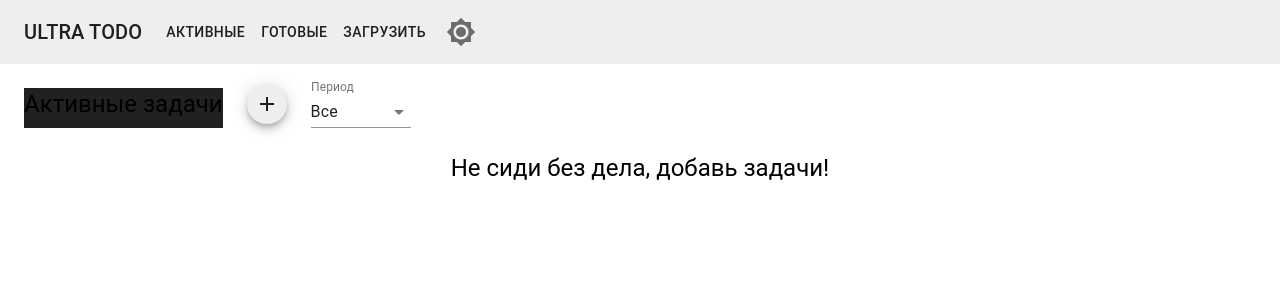
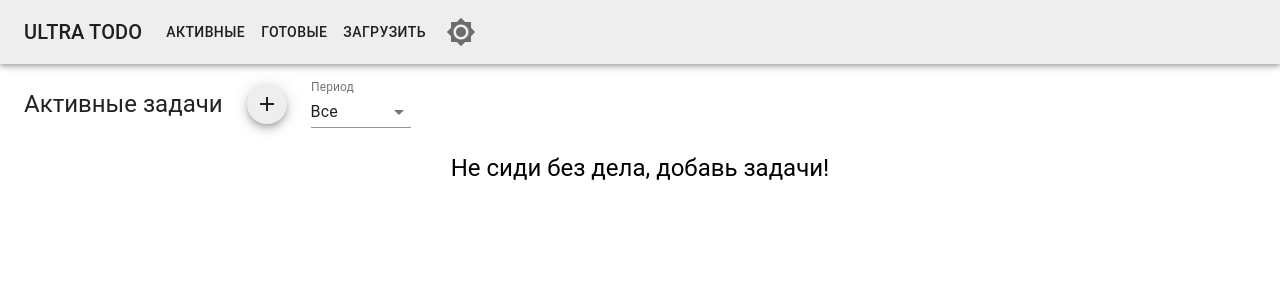
Before and after one commit to andrey-kulevich/ultra_todo, a React (Create React App) app: page /active in a window 1280 px wide. Shown: the top 300 px of the page. Built offline with nearby package versions, Linux system fonts and the light colour scheme.

Commit message:
fixed displaying of dark theme

```diff
--- a/src/App.tsx
+++ b/src/App.tsx
@@ -25,9 +25,14 @@ export default function App() {
     useEffect(() => {
         if (localStorage.getItem('todos'))
             setTodos(JSON.parse(localStorage.getItem('todos') as string) as TodoInterface[])
+        if (localStorage.getItem('dark'))
+            setDark(localStorage.getItem('dark') === 'true')
     },[])
 
-    const switchTheme = () => { setDark(!dark) }
+    const switchTheme = () => {
+        localStorage.setItem('dark', dark ? 'false' : 'true')
+        setDark(!dark)
+    }
 
     const addTodo = (todo : TodoInterface) => {
         setTodos((todos) => {
@@ -88,6 +93,6 @@ export default function App() {
                     {routes}
                 </TodosProvider>
           </Router>
-      </ThemeProvider>
+        </ThemeProvider>
   );
 }
--- a/src/containers/PageContainer.tsx
+++ b/src/containers/PageContainer.tsx
@@ -7,9 +7,12 @@ const useStyles = makeStyles((theme: Theme) =>
     createStyles({
         root: {
             backgroundColor: theme.palette.secondary.main,
+            minHeight: '100vh',
+            width: '100%'
+        },
+        container: {
             paddingTop: '1em',
             paddingBottom: '1em',
-            height: '100vh'
         }
     }),
 );
@@ -17,11 +20,11 @@ const useStyles = makeStyles((theme: Theme) =>
 export const PageContainer = ({children} : {children:any}) => {
     const classes = useStyles();
     return(
-        <>
+        <div className={classes.root}>
             <Header/>
-            <Container className={classes.root}>
+            <Container className={classes.container}>
                 {children}
             </Container>
-        </>
+        </div>
     )
 }
--- a/src/pages/DoneTodosPage.tsx
+++ b/src/pages/DoneTodosPage.tsx
@@ -18,6 +18,7 @@ const useStyles = makeStyles((theme: Theme) =>
         title: {
             marginRight: theme.spacing(3),
             marginTop: theme.spacing(1),
+            color: theme.palette.text.primary
         },
         noTodosMessage: {
             marginTop: theme.spacing(3),
--- a/src/pages/TodosPage.tsx
+++ b/src/pages/TodosPage.tsx
@@ -20,7 +20,7 @@ const useStyles = makeStyles((theme: Theme) =>
         title: {
             marginRight: theme.spacing(3),
             marginTop: theme.spacing(1),
-            backgroundColor: theme.palette.text.primary
+            color: theme.palette.text.primary
         },
         fab: {
             marginRight: theme.spacing(3),
```
